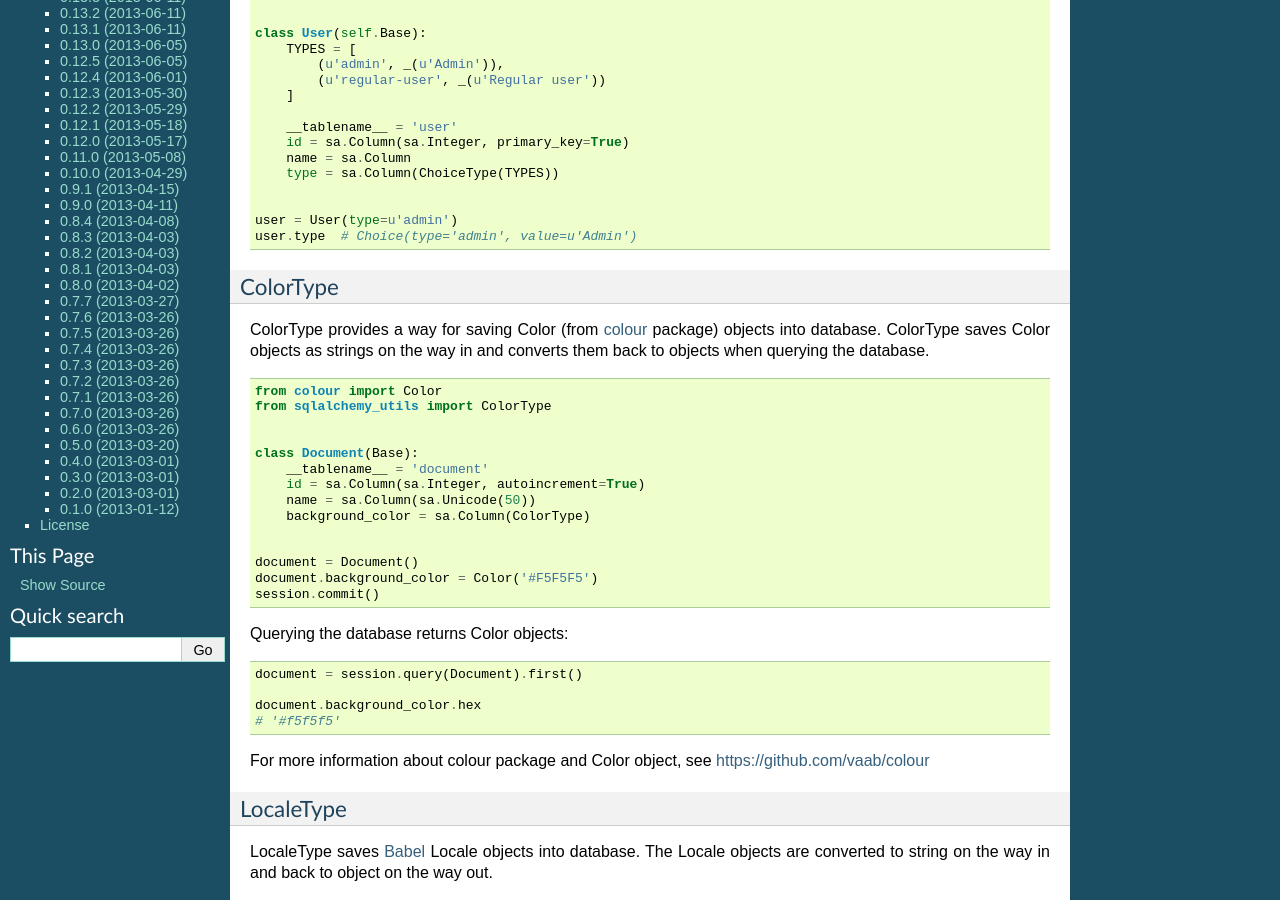
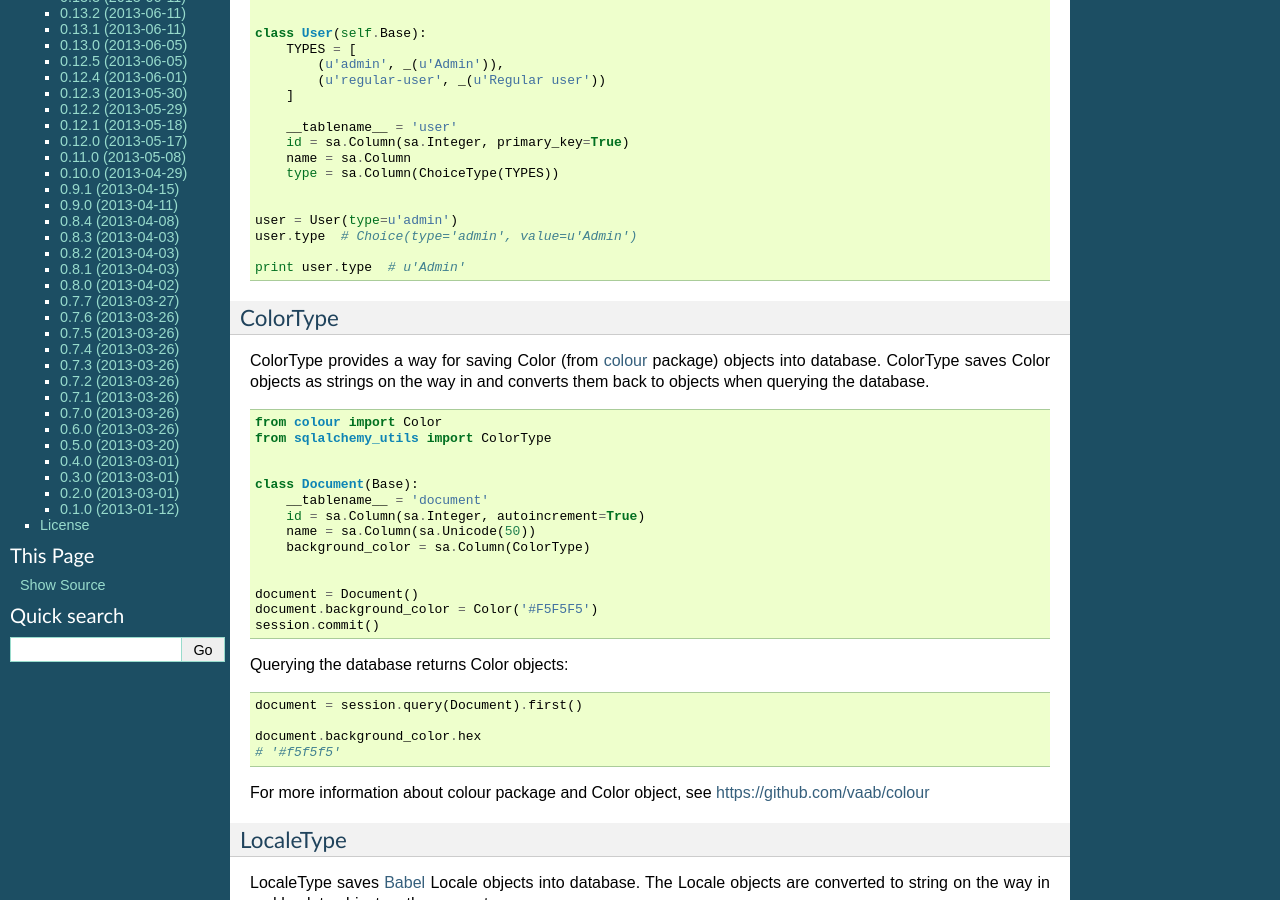
Before and after one commit to kvesteri/sqlalchemy-utils, a Sphinx documentation site: the page built from docs/index.rst, in a window 1280 px wide and 900 px high, scrolled down 1221 px. Built offline with Sphinx 7.4.7, drawn with Linux system fonts in a browser that asks for light colours.

Commit message:
Example of printing choice object

```diff
--- a/docs/index.rst
+++ b/docs/index.rst
@@ -103,8 +103,7 @@ ChoiceType is very useful when the rendered values change based on user's locale
     user = User(type=u'admin')
     user.type  # Choice(type='admin', value=u'Admin')
 
-
-
+    print user.type  # u'Admin'
 
 
 ColorType
```
